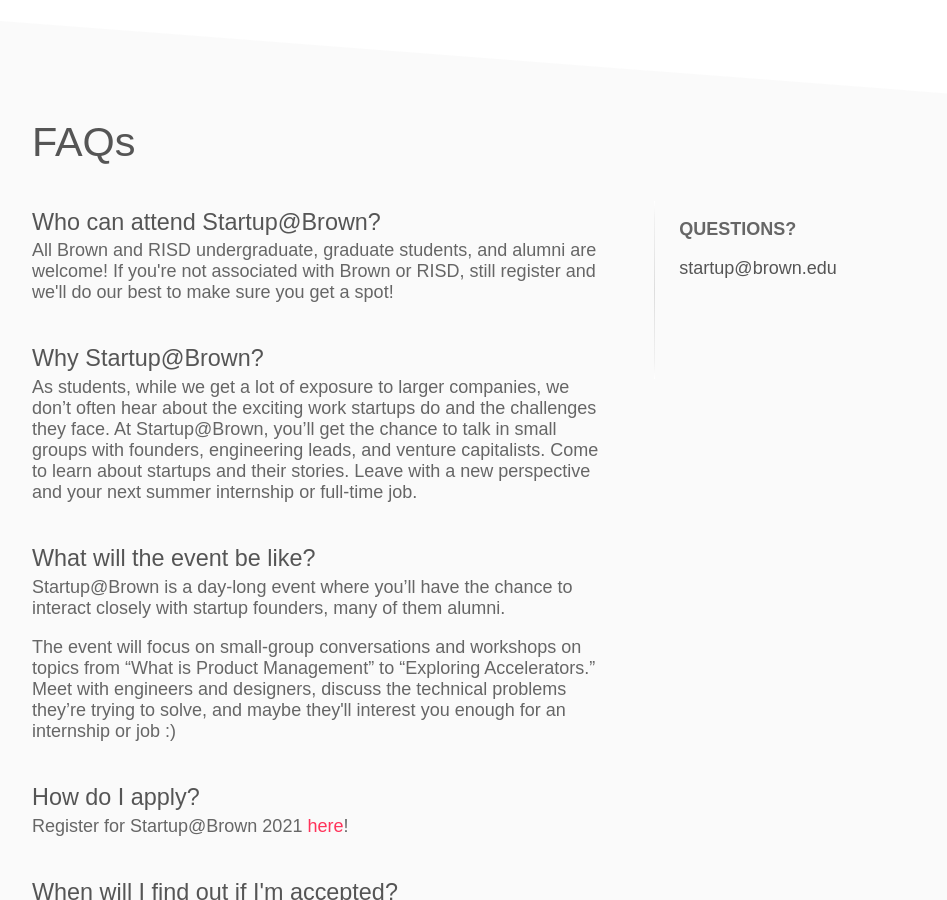
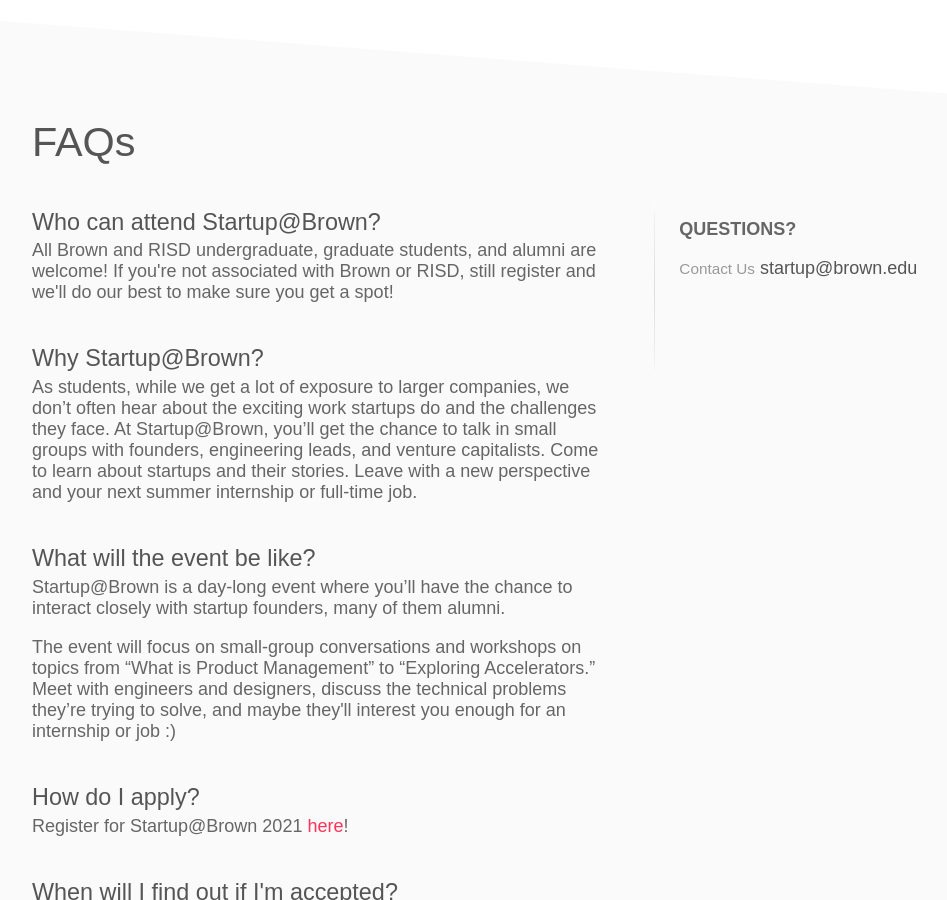
Before and after one commit to startupatbrown/startupatbrown.github.io, a Jekyll site: the page built from index.html, in a window 1280 px wide and 900 px high, scrolled down 7391 px. Shown: the whole window, without its empty margins (111-1058 px from the left). Built offline with Jekyll 4.4.1, drawn with Linux system fonts in a browser that asks for light colours; nearby versions of some CDN libraries; library files that are not in the unit come from our copies.

Commit message:
updated questions? text

```diff
--- a/index.html
+++ b/index.html
@@ -460,6 +460,7 @@
 
         <div id="questions-contact" class="col-sm-4">
           <p id="questions"><b>QUESTIONS?</b></p>
+          <small>Contact Us</small>
           <a class="aside-email" href="mailto:startup@brown.edu">startup@brown.edu</a><br>
 <!--           <small>You'll reach Valentin Perez.</small> -->
         </div>
```
